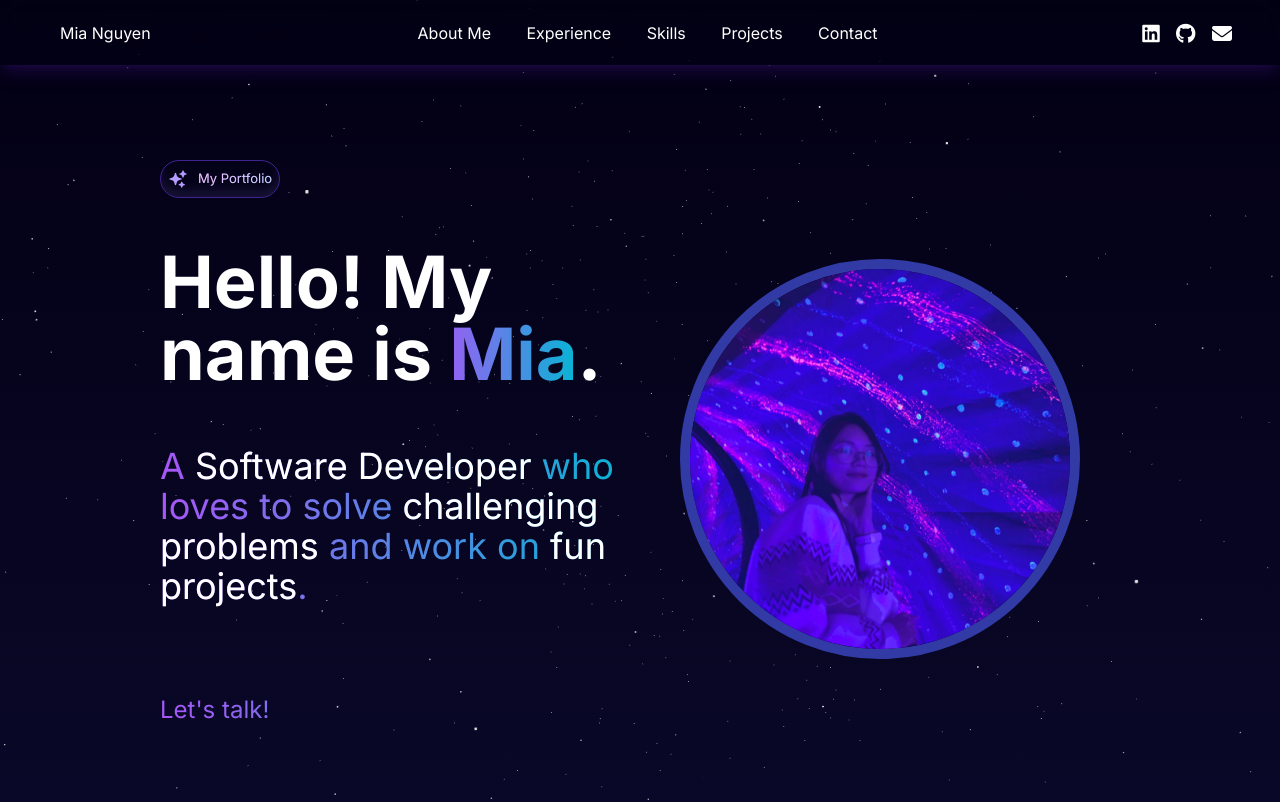
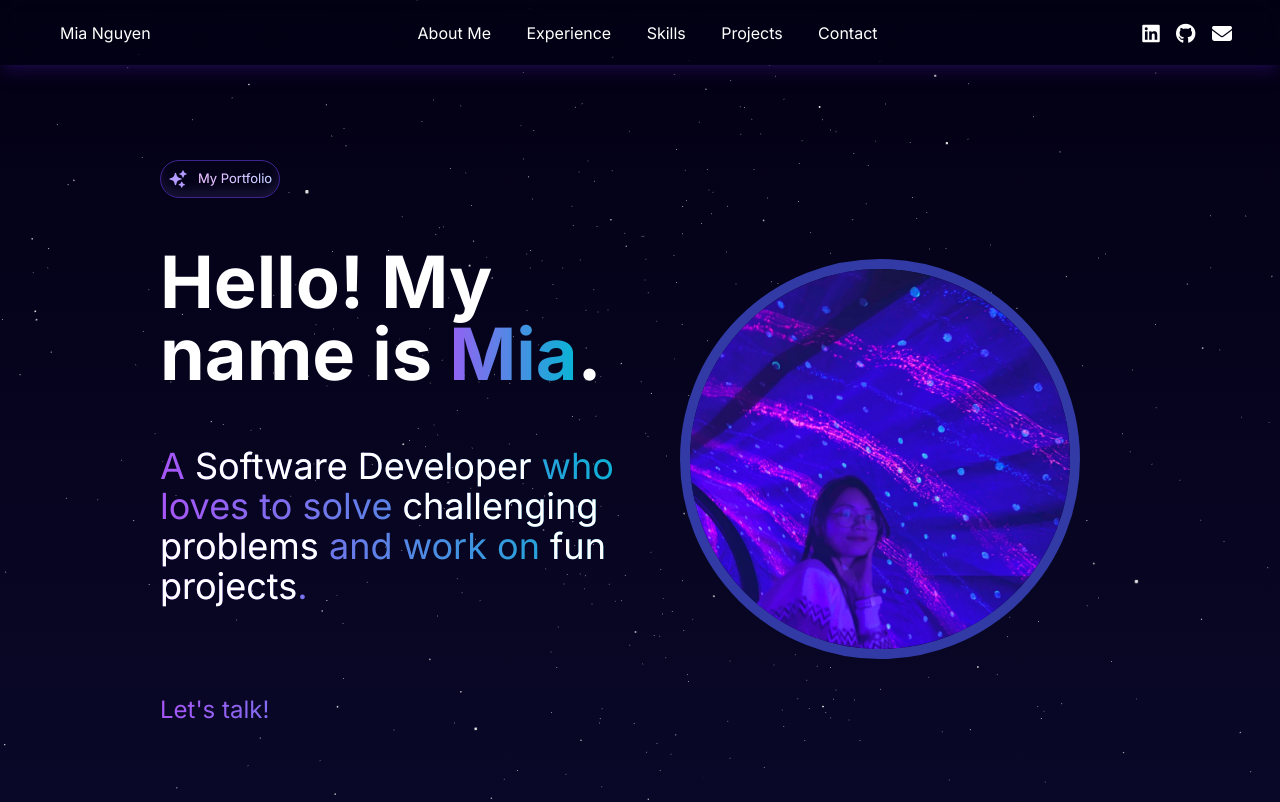
Before and after one commit to MiaN11579/Portfolio, a Next.js app: page / in a window 1280 px wide. Shown: the top 802 px of the page. Built offline with nearby package versions, Linux system fonts and the light colour scheme; a web font is replaced by a local one.

Commit message:
Change img to Image

```diff
--- a/app/globals.css
+++ b/app/globals.css
@@ -133,11 +133,6 @@
   justify-content: right;
 }
 
-.py-\[88px\]{
-  padding-top: 20%;
-  padding-bottom: 18%;
-}
-
 .nav-button {
   color: #ffffff;
   transition: transform 0.1s ease-in-out;
--- a/components/main/Avatar.tsx
+++ b/components/main/Avatar.tsx
@@ -1,3 +1,5 @@
+
+import Image from 'next/image'
 import React from 'react'
 
 interface AvatarProps {
@@ -9,9 +11,13 @@ interface AvatarProps {
 const Avatar = ({ src, alt, size } : AvatarProps) => {
     return (
       <div className='avatar-wrapper overflow-hidden'>
-          <img
+          <Image
               src={src}
               alt={alt}
+              width={0}
+              height={0}
+              sizes="100vw"
+              style={{ width: '100%', height: 'auto' }}
               className='avatar-image w-full object-cover'
           />
       </div>
--- a/components/sub/ProjectCard.tsx
+++ b/components/sub/ProjectCard.tsx
@@ -1,5 +1,6 @@
 "use client"
 
+import Image from 'next/image'
 import React from 'react'
 import { motion } from 'framer-motion'
 import { useInView } from 'react-intersection-observer'
@@ -32,9 +33,13 @@ const ProjectCard = ({ src, title, description, github, link }: Props) => {
         onMouseLeave={() => setIsHovered(false)}
       >
         <div className='img-container'>
-          <img
+          <Image
             src={src}
             alt={title}
+            width={0}
+            height={0}
+            sizes="100vw"
+            style={{ width: '100%', height: 'auto' }}
           />
           {isHovered && (
             <div className='overlay'>
```
